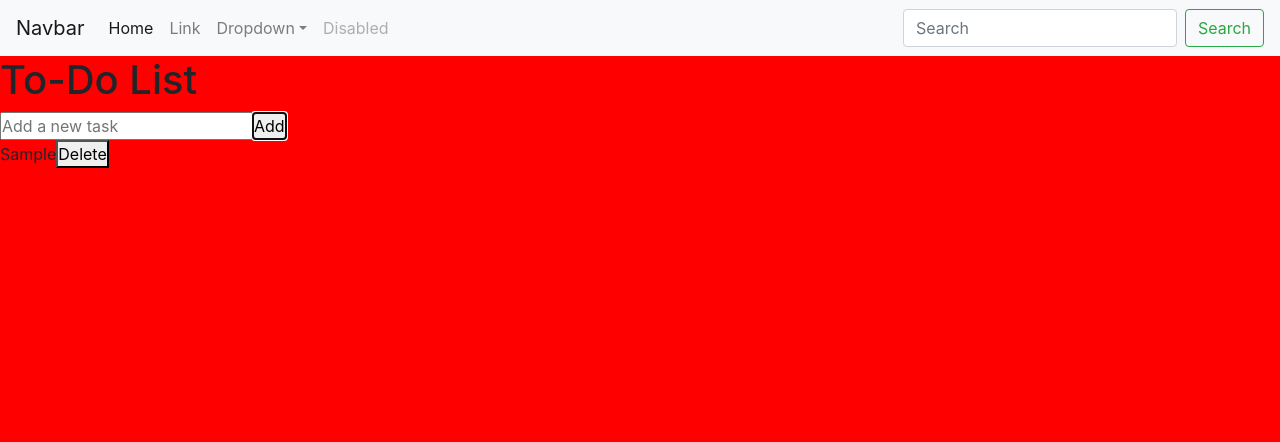
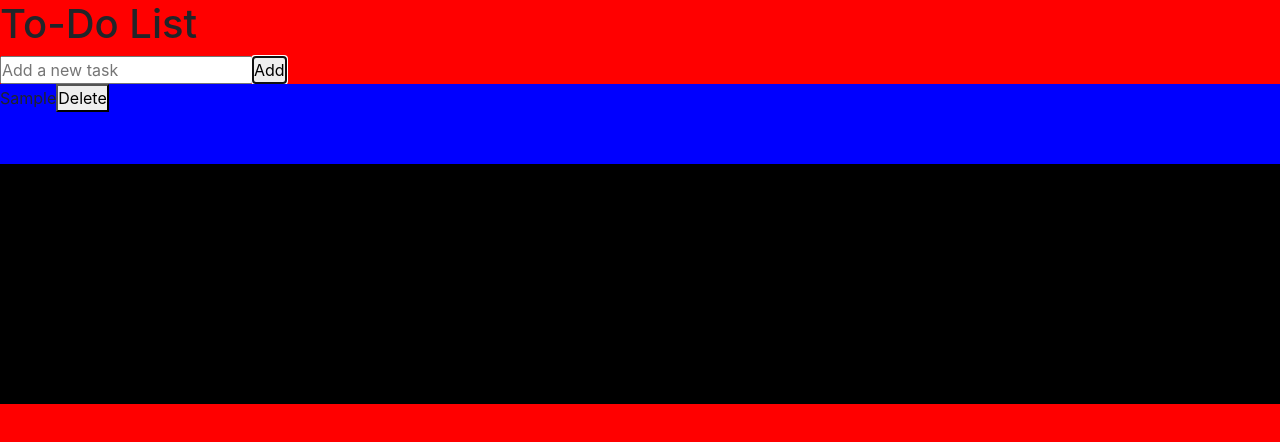
Before and after one commit to Vitor104/To-do-list, a React (Create React App) app: page / in a window 1280 px wide. Both pictures are taken after typing "Sample" into the empty fields and a click on the button "Add". Shown: the top 442 px of the page. Built offline with nearby package versions, Linux system fonts and the light colour scheme.

Commit message:
vou começar a parte de estilização

```diff
--- a/src/App.js
+++ b/src/App.js
@@ -29,7 +29,6 @@ function App() {
     return (
 
     <div className="App">
-      <NavBar />
       <h1>To-Do List</h1>
       <ToDoForm addTodo={addTodo} />
       <ToDoList todos={todos} deleteTodo={deleteTodo} toggleComplete={toggleComplete} />
--- a/src/components/toDoItem/toDoItem.js
+++ b/src/components/toDoItem/toDoItem.js
@@ -1,8 +1,9 @@
 import React from 'react';
+import styles from './toDoItem.module.css';
 
 function ToDoItem({ todo, deleteTodo, toggleComplete }) {
   return (
-    <li>
+    <li className={styles.li}>
       <span
         onClick={() => toggleComplete(todo.id)}
         style={{ textDecoration: todo.completed ? 'line-through' : 'none' }}
--- a/src/components/toDoItem/toDoItem.module.css
+++ b/src/components/toDoItem/toDoItem.module.css
@@ -0,0 +1,5 @@
+.li {
+    height: 5em;
+    width: 100%;
+    background-color: blue;
+}
--- a/src/components/toDoList/toDoList.js
+++ b/src/components/toDoList/toDoList.js
@@ -1,9 +1,10 @@
 import React from 'react';
 import ToDoItem from '../toDoItem/toDoItem';
+import styles from './toDoList.module.css';
 
 function ToDoList({ todos, deleteTodo, toggleComplete }) {
   return (
-    <ul>
+    <ul className={styles.ul}>
     {todos.map(todo => (
       <ToDoItem
         key={todo.id}
--- a/src/components/toDoList/toDoList.module.css
+++ b/src/components/toDoList/toDoList.module.css
@@ -0,0 +1,5 @@
+.ul {
+    height: 20em;
+    width: 100%;
+    background-color: black;
+}
```
Lines whose indentation alone changed are shown as unchanged.
